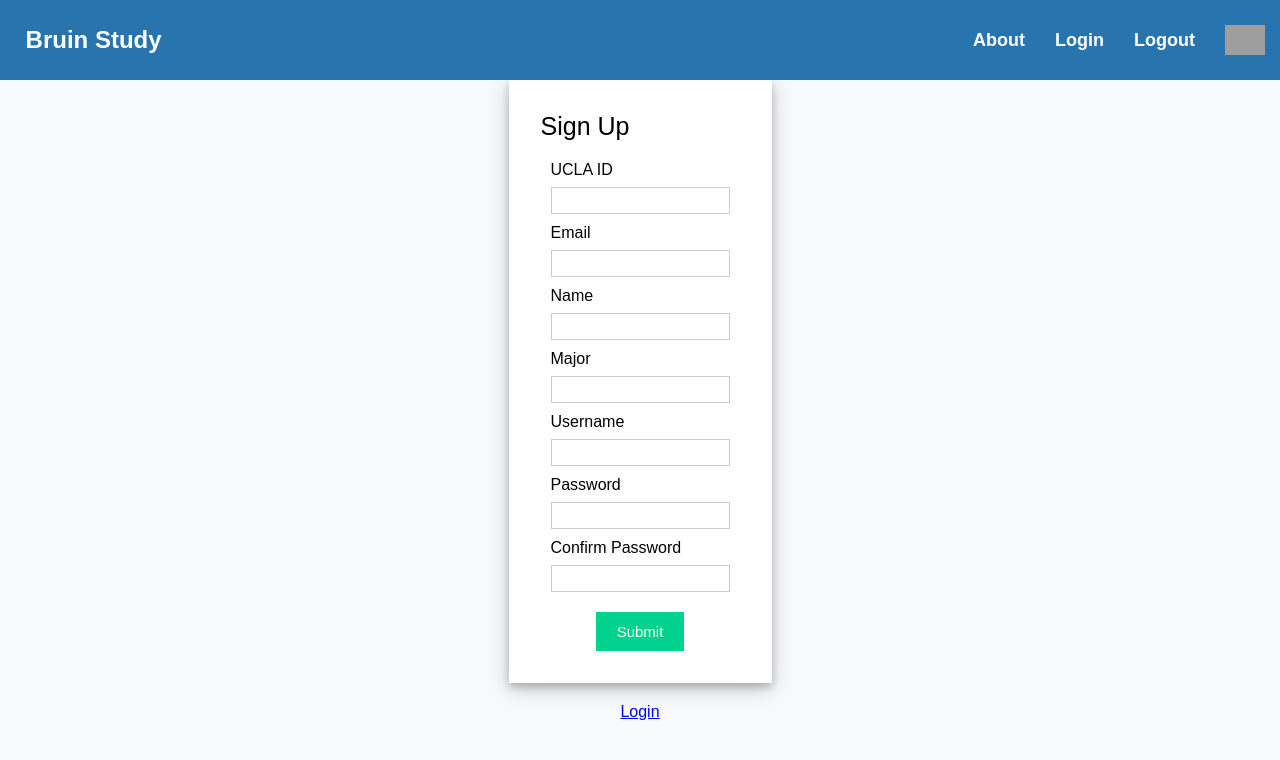
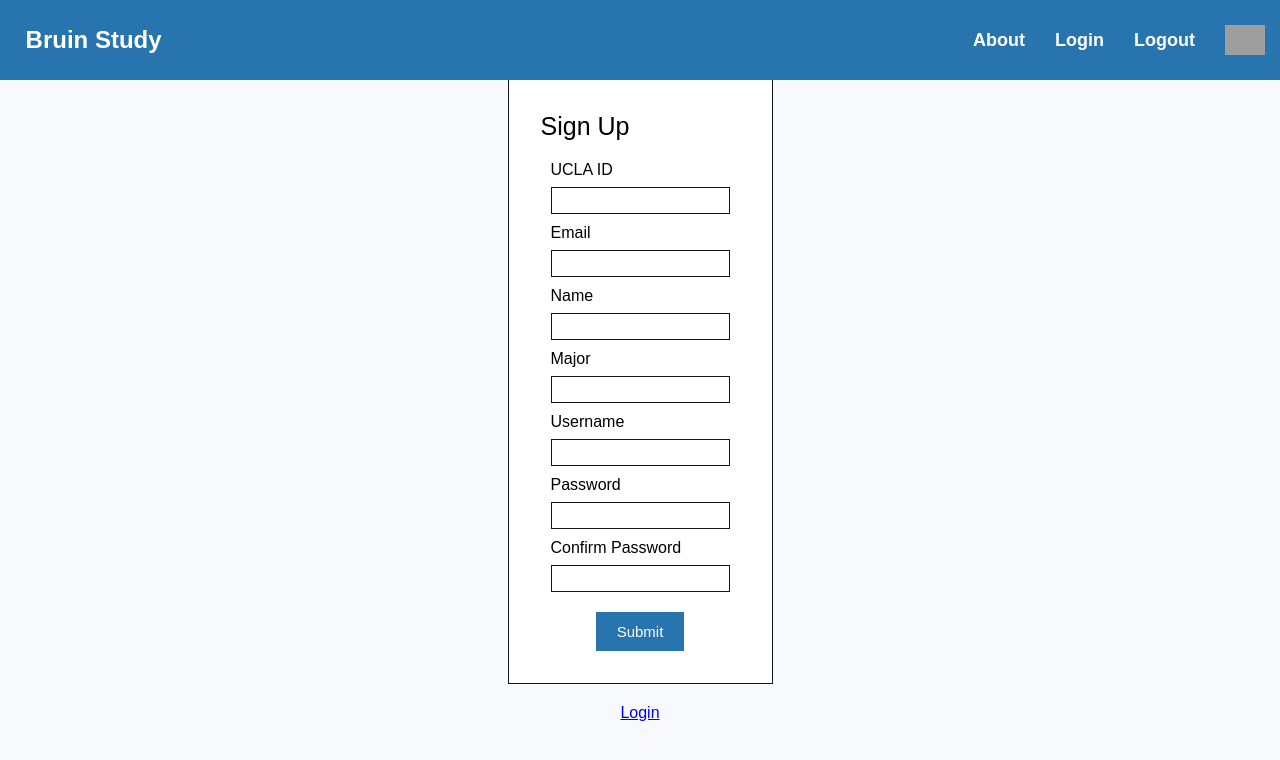
Before and after one commit to tonyechen/bruin-study, a React (Create React App) app in the folder frontend/: page /signup in a window 1280 px wide. Shown: the top 760 px of the page. Built offline with nearby package versions, Linux system fonts and the light colour scheme; grey boxes are pictures that could not be loaded.

Commit message:
changed css for login

```diff
--- a/frontend/src/App.js
+++ b/frontend/src/App.js
@@ -10,10 +10,11 @@ import Welcome from "./components/Welcome"
 import About from "./components/About"
 
 const App = () => {
-  var loggedIn;
+  const [loggedIn, setLoggedin] = useState(false);
 
   useEffect(() => {
-    loggedIn = (window.localStorage.getItem("token")) ? true : false;
+    setLoggedin((window.localStorage.getItem("token")) ? true : false);
+    console.log("test");
     console.log(loggedIn);
   });
 
@@ -22,9 +23,7 @@ const App = () => {
       <div className="App">
         <Header />
           <Routes>
-            <Route path="/" element={loggedIn ? (<Navigate to="/home" />) : (<Navigate to="/welcome" />)}/>
-            <Route path="/welcome" element={<Welcome/>}/>
-            <Route path="/home" element={<Home/>}/>
+            <Route path="/" element={window.localStorage.getItem("token") ? (<Home/>) : (<Welcome/>)}/>
             <Route path="/about" element={<About/>}/>
             <Route path="/login" element={<Login/>}/>
             <Route path="/signup" element={<Signup/>}/>
--- a/frontend/src/components/Header.js
+++ b/frontend/src/components/Header.js
@@ -5,8 +5,7 @@ import {Link, Navigate} from 'react-router-dom';
 // Header for the entire App
 const Header = (props) => {
     function handleClick() {
-        //window.localStorage.removeItem("token");
-        <Navigate to="/welcome"></Navigate>
+        window.localStorage.removeItem("token");
     }
 
     return (
--- a/frontend/src/data/http.js
+++ b/frontend/src/data/http.js
@@ -4,5 +4,6 @@ export default axios.create({
     baseURL: 'http://localhost:5000/api/v1/',
     headers: {
         'Content-type': 'application/json',
+
     },
 });
--- a/frontend/src/login.css
+++ b/frontend/src/login.css
@@ -13,15 +13,15 @@
   input[type="text"],
   input[type="password"] {
     height: 25px;
-    border: 1px solid rgba(0, 0, 0, 0.2);
+    border: 1px solid rgb(17, 23, 27);
   }
 
   input[type="submit"] {
     margin-top: 10px;
     cursor: pointer;
     font-size: 15px;
-    background: #01d28e;
-    border: 1px solid #01d28e;
+    background: rgb(39, 116, 174);
+    border: 1px solid rgb(39, 116, 174);;
     color: #fff;
     padding: 10px 20px;
   }
@@ -38,7 +38,8 @@
   .login-form {
     background-color: white;
     padding: 2rem;
-    box-shadow: 0 4px 8px 0 rgba(0, 0, 0, 0.2), 0 6px 20px 0 rgba(0, 0, 0, 0.19);
+    border: 1px solid  rgb(17, 23, 27);
+    /* box-shadow: 0 4px 8px 0 rgba(0, 0, 0, 0.2), 0 6px 20px 0 rgba(0, 0, 0, 0.19); */
   }
 
   .list-container {
```
